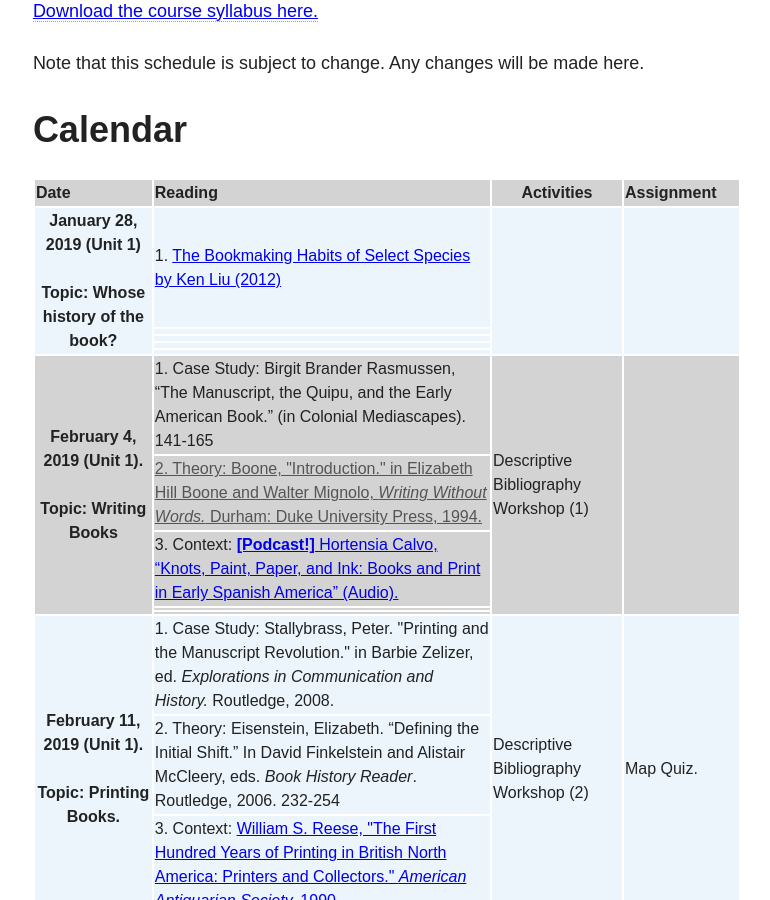
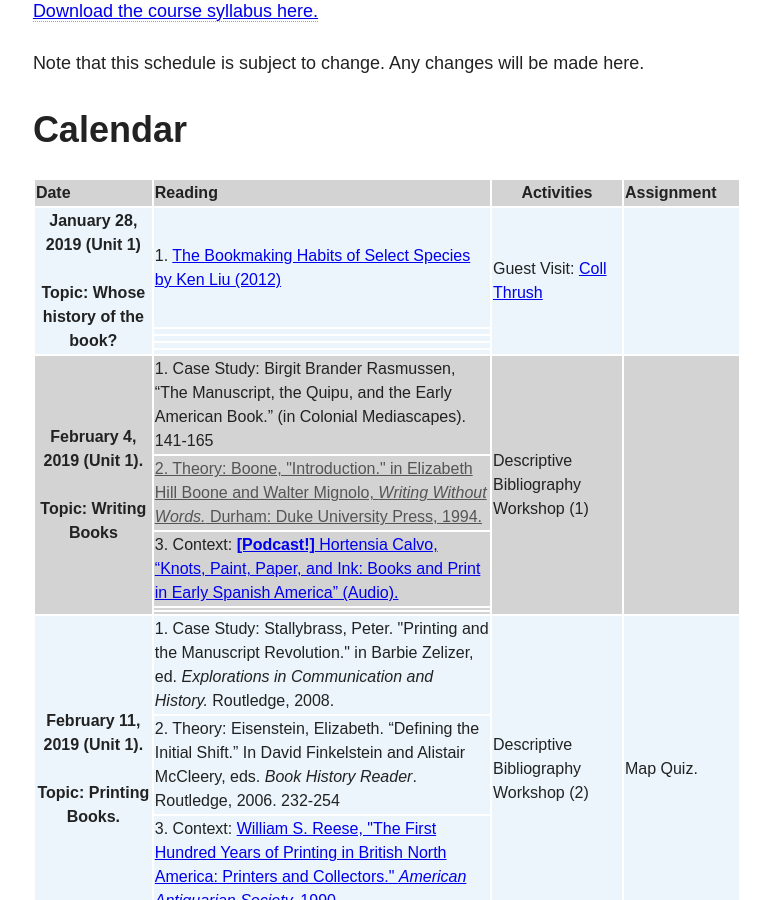
Before and after one commit to halperta/2019-bookhistory, a Jekyll site: the page built from schedule/index.md, in a window 1280 px wide and 900 px high, scrolled down 603 px. Shown: the whole window, without its empty margins (253-1023 px from the left). Built offline with Jekyll 4.4.1, drawn with Linux system fonts in a browser that asks for light colours; nearby versions of some CDN libraries.

Commit message:
Coll Thrush

```diff
--- a/schedule/index.md
+++ b/schedule/index.md
@@ -20,8 +20,8 @@ Note that this schedule is subject to change. Any changes will be made here.
   <tr bgcolor="#EBF5FB">
     <th rowspan="5">January 28, 2019 (Unit 1) <br><br> Topic: Whose history of the book? </th>
       <td> 1. <a href="http://www.lightspeedmagazine.com/fiction/the-bookmaking-habits-of-select-species/">The Bookmaking Habits of Select Species by Ken Liu (2012)</a> </td>
+      <td rowspan="5"> Guest Visit: <a href="http://www.history.ubc.ca/people/coll-thrush">Coll Thrush</a> </td>
       <td rowspan="5">  </td>
-      <td rowspan="5">   </td>
   </tr>
   <tr bgcolor="EBF5FB">
     <td align="left"><a href=""></a></td>
```
